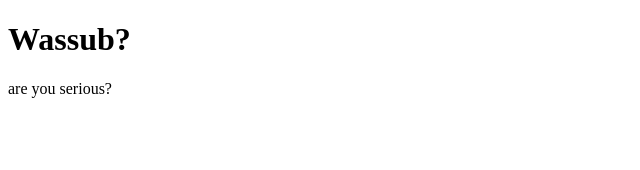
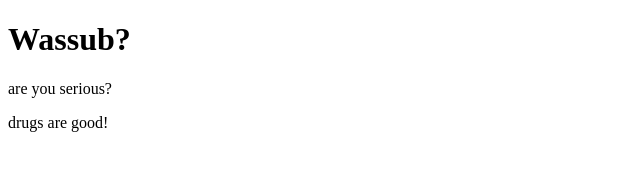
Before and after one commit to iman007hesoyam/git-test, a plain HTML site: page index.html in a window 1280 px wide. Shown: the whole page, without its empty margins (0-640 px from the left). Drawn offline with Linux system fonts and the light colour scheme.

Commit message:
what is good?

```diff
--- a/index.html
+++ b/index.html
@@ -3,5 +3,6 @@
     <body>
         <h1>Wassub?</h1>
         <p>are you serious?</p>
+        <p>drugs are good!</p>
     </body>
 </html>
```
